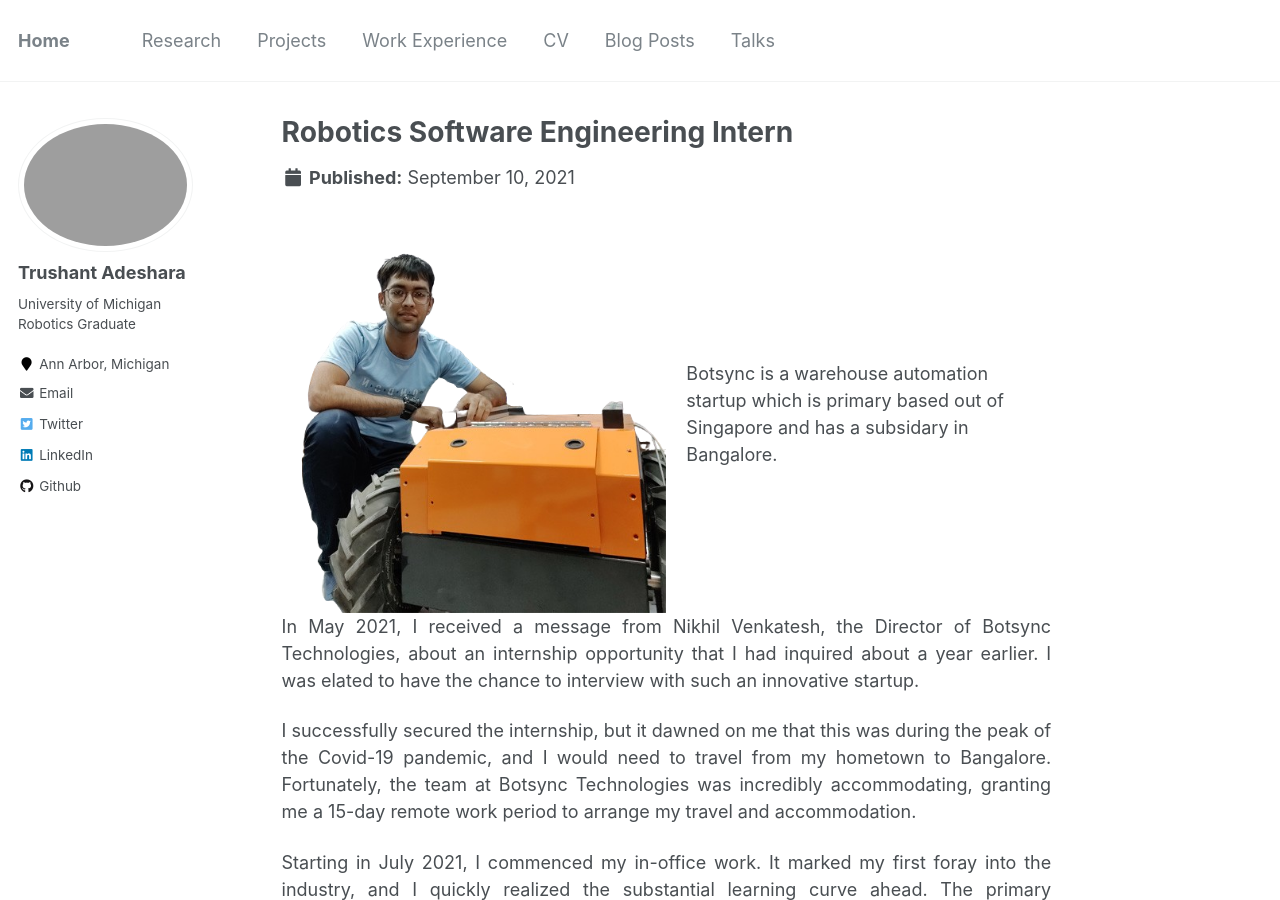
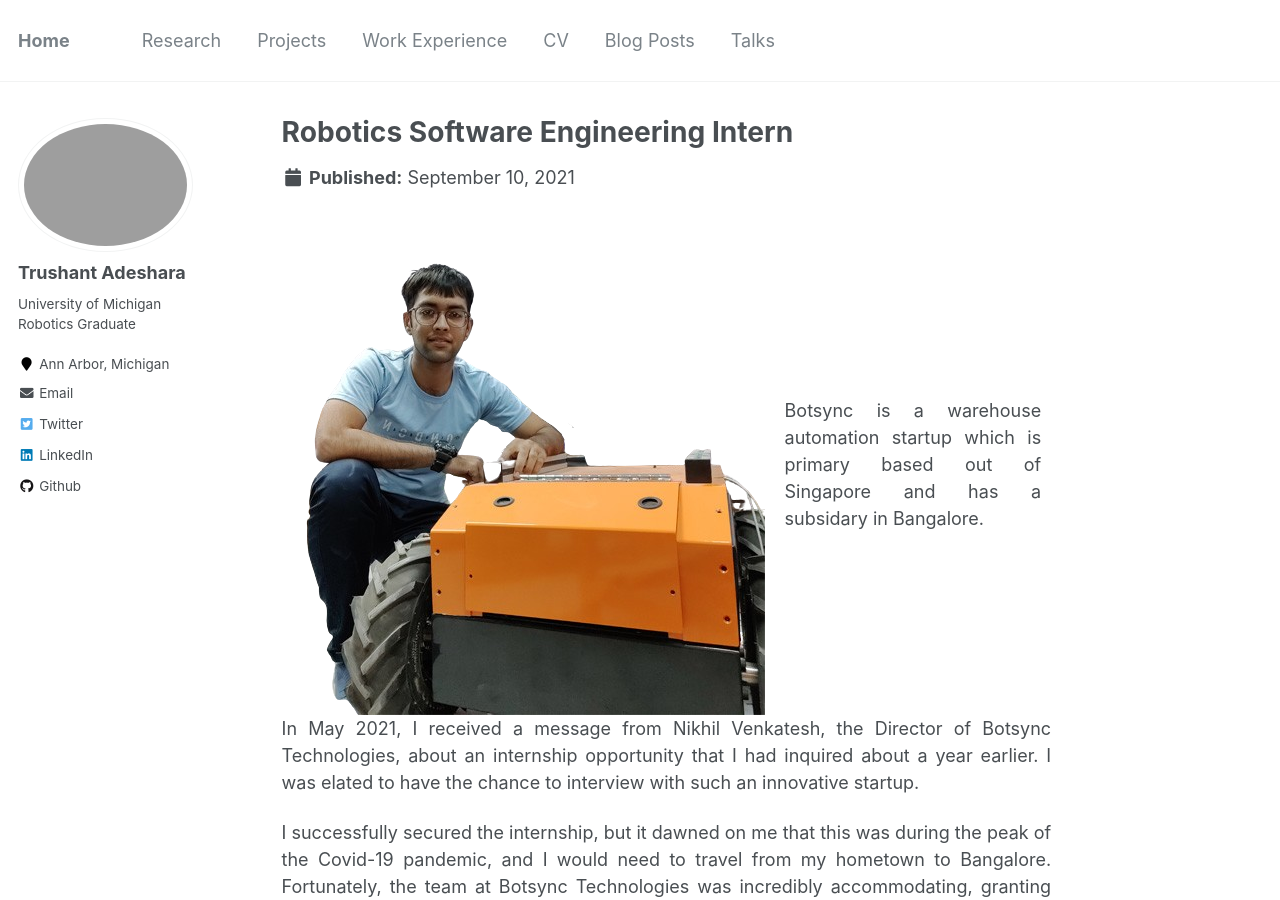
Before and after one commit to trushant05/trushant05.github.io, a Jekyll site: the page built from _work/2021-09-10-work-2.md, in a window 1280 px wide and 900 px high. Built offline with Jekyll 4.4.1, drawn with Linux system fonts in a browser that asks for light colours.

Commit message:
increase image size and justify text image

```diff
--- a/_work/2021-09-10-work-2.md
+++ b/_work/2021-09-10-work-2.md
@@ -15,8 +15,8 @@ tags:
 
 <div style="display: flex; align-items: center;">
   <img src="/images/work/botsync/me.png" alt="Me hanging out with Copernius"
-    style="margin-right: 10px; width: 50%; height: 50%;">
-  <div style="padding: 10px;">
+    style="margin-right: 10px; width: 80%; height: 80%;">
+  <div style="padding: 10px; text-align: justify">
     Botsync is a warehouse automation startup which is primary based out of Singapore and has a subsidary in Bangalore.
   </div>
 </div>
```
